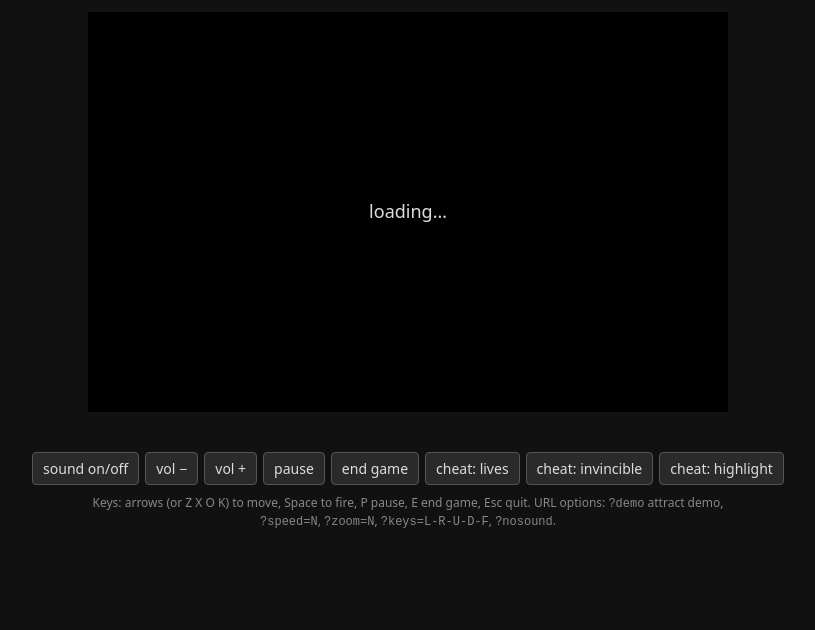
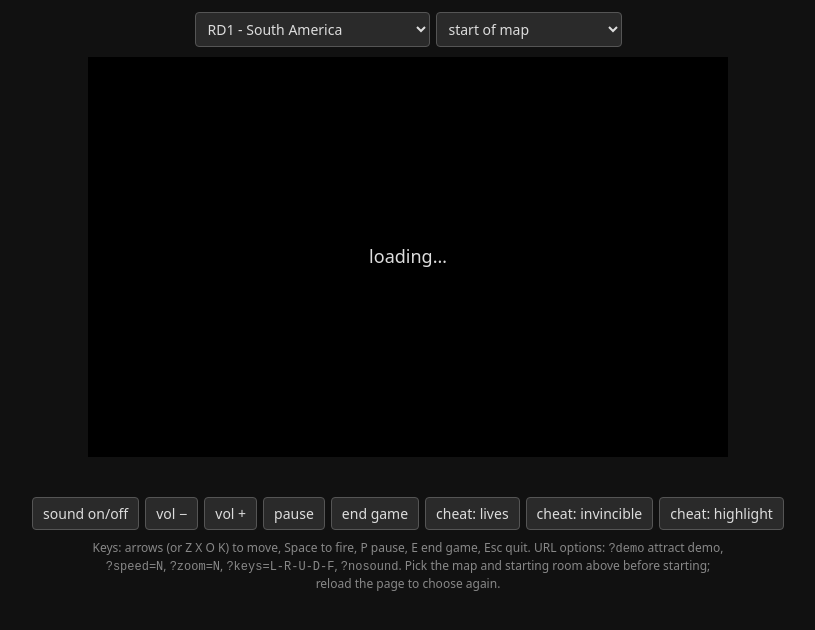
Before and after one commit to zpqrtbnk/xrick, a plain HTML site: page xrick/emsdk/index.html in a window 1280 px wide. Shown: the whole page, without its empty margins (232-1047 px from the left). Drawn offline with Linux system fonts and the light colour scheme.

Commit message:
Web player: map and starting-room selector
User design: one drop-down of "<game> - <map>" entries ("RD1 - South
America", "RD1 - Egypt", "RD1 - Schwarzendumpf Castle", "RD1 - Missile Base";
RD2 entries later, in the same list), then a second one for the starting room
within that map, "start of map" by default. The player chooses, then starts
the game; both drop-downs are then disabled, and a new choice means reloading
the page. Demo mode is not handled yet.

xrick/emsdk/player.js:
- MAPS table: game, name, map number, first/last submap (0x00-0x08,
  0x09-0x13, 0x14-0x25, 0x26-0x2E, the ranges sysarg.c uses; names from
  kb/assets-manifest.md). Every RD1 submap is a valid start point: each has a
  rightward entry in map_connect, which game.c init() uses for the start row
  (checked on the ST table; the PC one lacks it for 0x12, not a web concern);
- the drop-downs are built inside the element named by the new `selector`
  setting (default '#select'); a page without it gets none, and ?map= /
  ?submap= in the URL still choose the start as before;
- the URL pre-selects them (?submap=N, else ?map=N, 1-based as on the
  command line; ?rd=2 for the future RD2 entries);
- at start the choice becomes the command line: "start of map" -> -map N
  (with the map's intro), a room -> -submap <submap+1>; an 'rd2' entry would
  add -rd 2. The command line is now built at start, not at page load, and
  kept in window.xrickStartArgs for checking.

xrick/emsdk/index.html: a #select row above the game, drop-down styling, a
help line about choosing and reloading.

Checks (headless Chrome): the list shows the four RD1 maps, "start of map"
by default, disabled after start; default start -> -map 1; Egypt room 5 ->
-submap 14 and the game enters 0x0D (the screen shows S13); ?submap=30
pre-selects "Schwarzendumpf Castle / room 10" and enters 0x1D; Missile Base
start of map -> -map 4, enters 0x26 after its intro; a page without a
selector container (the CMS-like test page) starts ?submap=30 in 0x1D.

Co-Authored-By: Claude Opus 5.5 <noreply@anthropic.com>
Claude-Session: https://claude.ai/code/session_013rzRMzrbJBASxk4QXw8PJw

```diff
--- a/xrick/emsdk/index.html
+++ b/xrick/emsdk/index.html
@@ -27,10 +27,14 @@
          border: 1px solid #555; touch-action: none; }
   #fire { width: 90px; height: 90px; border-radius: 50%; }
   #help { color: var(--dim); font-size: 12px; text-align: center; max-width: 640px; }
+  select { background: var(--btn); color: var(--fg); border: 1px solid #555; border-radius: 4px;
+           padding: 6px 8px; font: inherit; }
+  select:disabled { opacity: .6; }
 </style>
 </head>
 <body>
 <main>
+  <div class="row" id="select"></div>
   <div id="screen">
     <canvas id="canvas" width="640" height="400" oncontextmenu="event.preventDefault()" tabindex="-1"></canvas>
     <div id="start">loading…</div>
@@ -54,7 +58,8 @@
   <div id="help">
     Keys: arrows (or Z X O K) to move, Space to fire, P pause, E end game, Esc quit.
     URL options: <code>?demo</code> attract demo, <code>?speed=N</code>, <code>?zoom=N</code>,
-    <code>?keys=L-R-U-D-F</code>, <code>?nosound</code>.
+    <code>?keys=L-R-U-D-F</code>, <code>?nosound</code>. Pick the map and starting room above
+    before starting; reload the page to choose again.
   </div>
 </main>
 <script src="player.js"></script>
--- a/xrick/emsdk/player.js
+++ b/xrick/emsdk/player.js
@@ -10,7 +10,7 @@
 //
 //   <script>window.xrickPlayer = { start: '#xrick', label: '#xrick span',
 //     status: '#player_console', buttons: '#controls1 div[data-code]',
-//     wasmUrl: '/media/1vqhdi1t/xrick.wasm' };</script>
+//     selector: '#xrick-select', wasmUrl: '/media/1vqhdi1t/xrick.wasm' };</script>
 //   <script src="player.js"></script>
 //   <script src="xrick.js" async></script>
 
@@ -33,6 +33,9 @@ var defaults = {
   pad: '#pad',
   // "download trace" button shown with ?trace; optional
   saveTrace: '#savetrace',
+  // container for the map and starting-room drop-downs; optional (without it, ?map=N
+  // and ?submap=N in the URL still choose the start)
+  selector: '#select',
   // where xrick.wasm is served from; null = next to xrick.js (emscripten's default)
   wasmUrl: null
 };
@@ -42,11 +45,14 @@ var cfg = Object.assign({}, defaults, window.xrickPlayer || {});
 // ---- arguments ----------------------------------------------------------------------------
 // query string -> xrick command line: ?demo -> -demo, ?speed=3 -> -speed 3, ...
 // (only options the game knows; -data is gone since assets are compiled in)
+// With the map selector on the page, the start point (-map / -submap / -rd) comes from
+// it instead (selectionArgs); the URL's values only pre-select it.
 function buildArgs() {
   var q = new URLSearchParams(window.location.search);
   var args = [];
   var flags = ['demo', 'nosound', 'fullscreen'];
-  var values = ['speed', 'zoom', 'keys', 'vol', 'map', 'submap', 'rd'];
+  var values = ['speed', 'zoom', 'keys', 'vol'];
+  if (!mapSelect) values = values.concat(['map', 'submap', 'rd']);
   flags.forEach(function (k) { if (q.has(k)) args.push('-' + k); });
   values.forEach(function (k) { if (q.get(k)) args.push('-' + k, q.get(k)); });
   if (cfg.startInDemo && args.indexOf('-demo') < 0) args.push('-demo');
@@ -120,6 +126,82 @@ function bindPad(pad) {
   pad.addEventListener('touchend', stop, { passive: false });
   pad.addEventListener('touchcancel', stop, { passive: false });
 }
+
+// ---- map selector ---------------------------------------------------------------------------
+// One list of "<game> - <map>" entries, then the starting room within that map: "start of
+// map" (the map's own start, with its intro) or one of its other submaps. Chosen before
+// the game starts, then locked: a new choice means reloading the page. Submap numbers are
+// the game's own (env_submap, 0-based); on the command line -map and -submap are 1-based
+// and a map's first submap is the start of that map (sysarg.c). Every RD1 submap is a
+// valid start point (each has a rightward entry in map_connect). RD2 entries come later,
+// with game 'rd2' (-rd 2).
+var MAPS = [
+  { game: 'rd1', name: 'RD1 - South America',         map: 1, first: 0x00, last: 0x08 },
+  { game: 'rd1', name: 'RD1 - Egypt',                 map: 2, first: 0x09, last: 0x13 },
+  { game: 'rd1', name: 'RD1 - Schwarzendumpf Castle', map: 3, first: 0x14, last: 0x25 },
+  { game: 'rd1', name: 'RD1 - Missile Base',          map: 4, first: 0x26, last: 0x2E }
+];
+var mapSelect = null, subSelect = null;
+
+function hex2(n) { return '0x' + (n < 16 ? '0' : '') + n.toString(16).toUpperCase(); }
+
+function option(value, text) {
+  var o = document.createElement('option');
+  o.value = value;
+  o.textContent = text;
+  return o;
+}
+
+function fillSubmaps(m) {
+  subSelect.innerHTML = '';
+  subSelect.appendChild(option('', 'start of map'));
+  for (var s = m.first + 1; s <= m.last; s++)
+    subSelect.appendChild(option(String(s), 'room ' + (s - m.first + 1) + ' (submap ' + hex2(s) + ')'));
+}
+
+function buildSelector(box) {
+  mapSelect = document.createElement('select');
+  mapSelect.setAttribute('aria-label', 'map');
+  subSelect = document.createElement('select');
+  subSelect.setAttribute('aria-label', 'starting room');
+  MAPS.forEach(function (m, i) { mapSelect.appendChild(option(String(i), m.name)); });
+
+  // pre-select from the URL: ?submap=N or ?map=N, 1-based as on the command line
+  var q = new URLSearchParams(window.location.search);
+  var qs = parseInt(q.get('submap'), 10), qm = parseInt(q.get('map'), 10);
+  var game = q.get('rd') === '2' ? 'rd2' : 'rd1';
+  var mi = 0, sub = null;
+  MAPS.forEach(function (m, i) {
+    if (m.game !== game) return;
+    if (qs >= 1 && qs - 1 >= m.first && qs - 1 <= m.last) { mi = i; sub = qs - 1; }
+    else if (!(qs >= 1) && qm === m.map) mi = i;
+  });
+  mapSelect.value = String(mi);
+  fillSubmaps(MAPS[mi]);
+  if (sub !== null && sub !== MAPS[mi].first) subSelect.value = String(sub);
+
+  mapSelect.addEventListener('change', function () { fillSubmaps(MAPS[mapSelect.value]); });
+  box.appendChild(mapSelect);
+  box.appendChild(subSelect);
+}
+
+// the selection as command-line arguments
+function selectionArgs() {
+  var m = MAPS[mapSelect.value], s = subSelect.value;
+  var args = m.game === 'rd2' ? ['-rd', '2'] : [];
+  if (s === '') args.push('-map', String(m.map));
+  else args.push('-submap', String(parseInt(s, 10) + 1));
+  return args;
+}
+
+function lockSelector() {
+  if (!mapSelect) return;
+  mapSelect.disabled = true;
+  subSelect.disabled = true;
+}
+
+var selectBox = find(cfg.selector);
+if (selectBox) buildSelector(selectBox);
 
 findAll(cfg.buttons).forEach(bindButton);
 var padEl = find(cfg.pad);
@@ -200,8 +282,8 @@ if (saveBtn && new URLSearchParams(window.location.search).has('trace')) {
 }
 
 // ---- emscripten Module ---------------------------------------------------------------------
-var xrickArgs = buildArgs();   // given to callMain only (not Module.arguments)
-
+// the command line is built when the game starts (the map selector is read then) and
+// given to callMain only (not Module.arguments)
 var Module = {
   canvas: canvas,
   // xrick.js asks this first for every file it loads: serve xrick.wasm from cfg.wasmUrl
@@ -231,10 +313,14 @@ var Module = {
 
 function start() {
   unlockAudio();                       // inside the tap: iOS playback audio
+  var args = buildArgs();
+  if (mapSelect) args = args.concat(selectionArgs());
+  lockSelector();                      // a new choice needs a page reload
   if (startBox) startBox.style.display = 'none';
   canvas.style.display = 'block';      // pages may keep the canvas hidden until now
   canvas.focus();
-  Module.callMain(xrickArgs);
+  window.xrickStartArgs = args;        // for checking what the game was started with
+  Module.callMain(args);
   resumeSdlAudio();
 }
 
```
